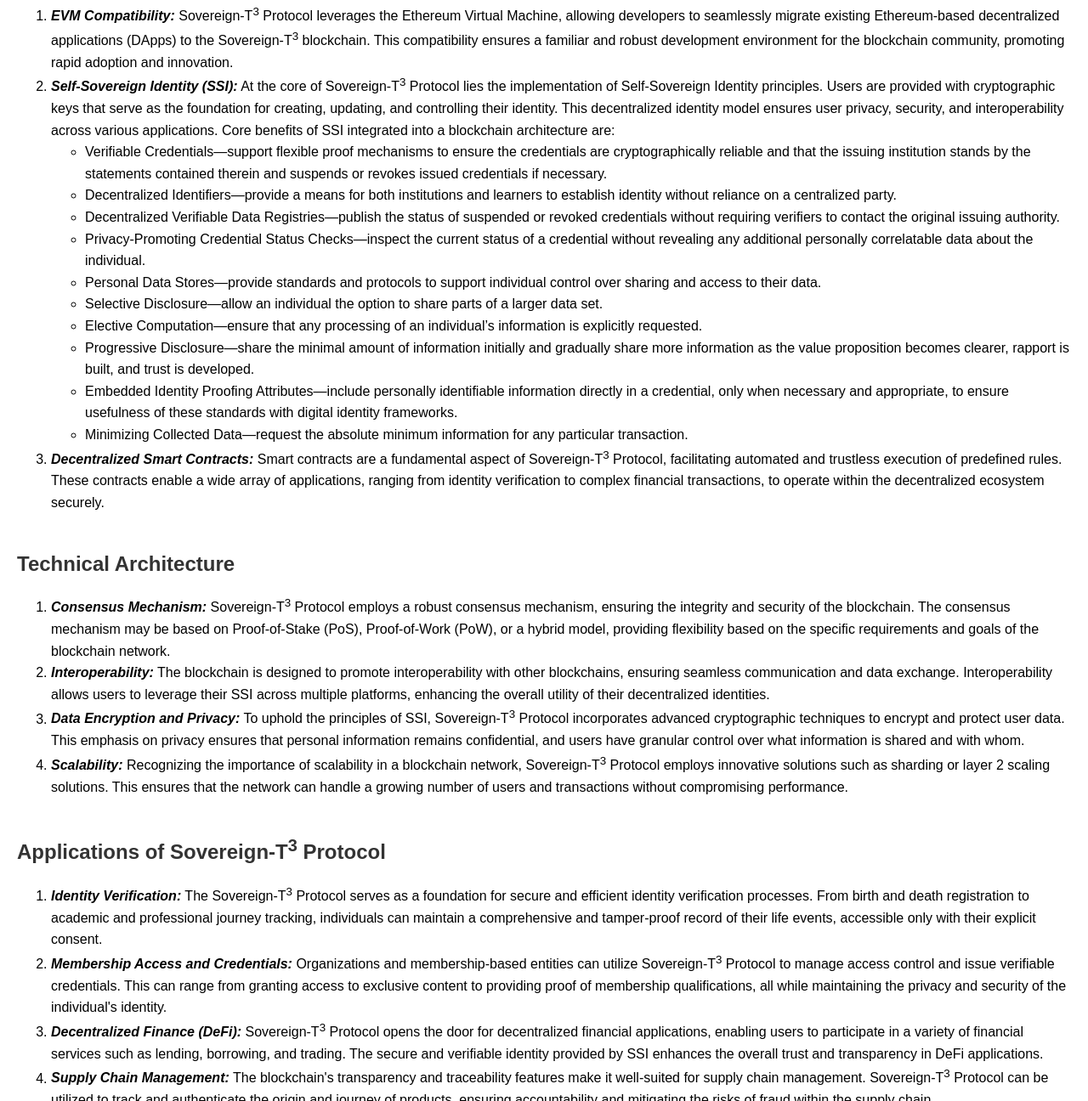
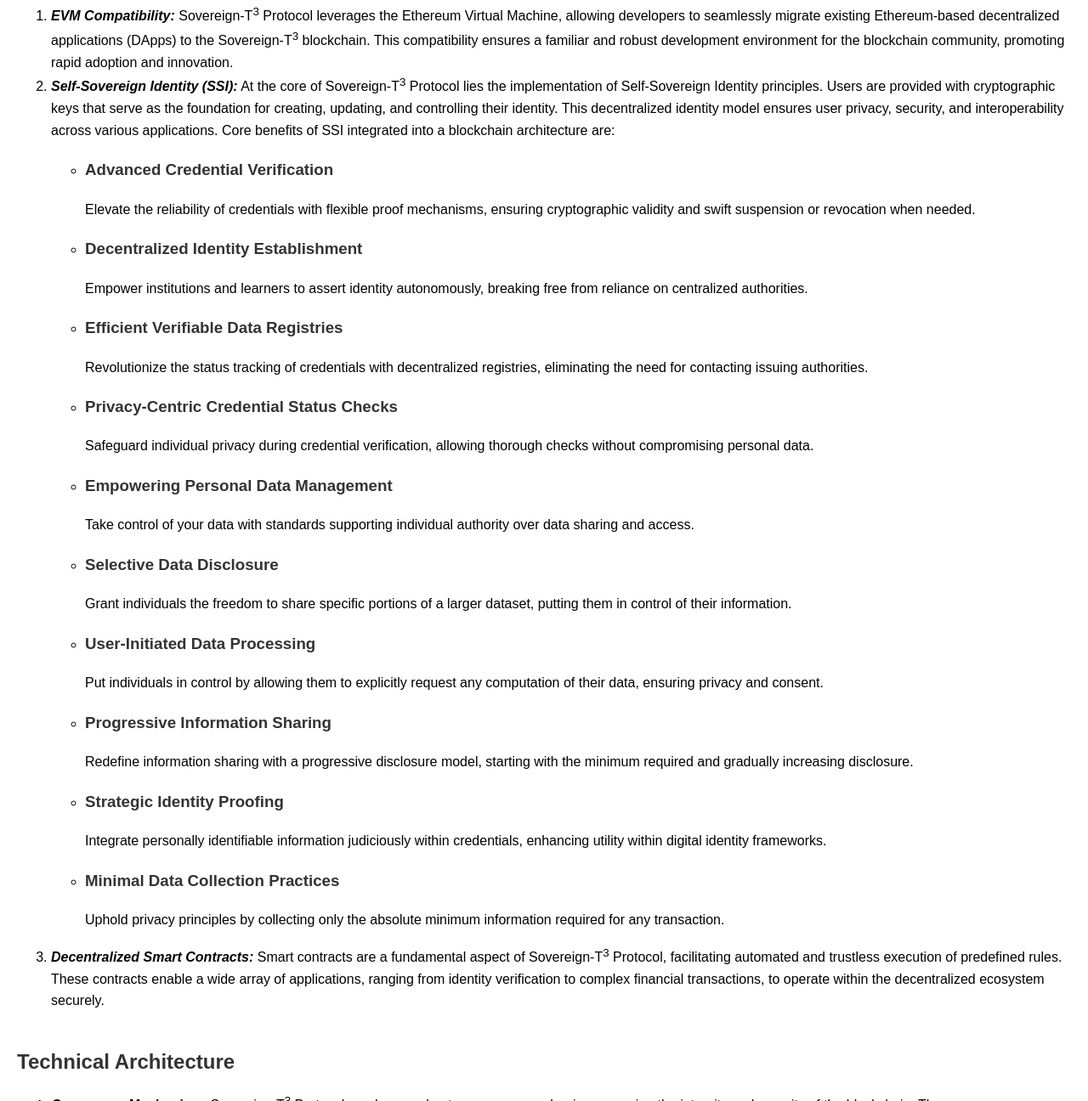
Before and after one commit to kesaviwebsolutions/Sovereign-T-Protocol-intro, a plain HTML site: page index.html in a window 1280 px wide. Shown: the part 1416-2712 px from the top of the page at 85% size. Drawn offline with Linux system fonts and the light colour scheme.

Commit message:
Update index.html

```diff
--- a/index.html
+++ b/index.html
@@ -235,53 +235,77 @@
         </li>
         <ul>
           <li>
-            Verifiable Credentials—support flexible proof mechanisms to ensure
-            the credentials are cryptographically reliable and that the issuing
-            institution stands by the statements contained therein and suspends
-            or revokes issued credentials if necessary.
+            <h3>Advanced Credential Verification</h3>
+            <p>
+              Elevate the reliability of credentials with flexible proof
+              mechanisms, ensuring cryptographic validity and swift suspension
+              or revocation when needed.
+            </p>
           </li>
           <li>
-            Decentralized Identifiers—provide a means for both institutions and
-            learners to establish identity without reliance on a centralized
-            party.
+            <h3>Decentralized Identity Establishment</h3>
+            <p>
+              Empower institutions and learners to assert identity autonomously,
+              breaking free from reliance on centralized authorities.
+            </p>
           </li>
           <li>
-            Decentralized Verifiable Data Registries—publish the status of
-            suspended or revoked credentials without requiring verifiers to
-            contact the original issuing authority.
+            <h3>Efficient Verifiable Data Registries</h3>
+            <p>
+              Revolutionize the status tracking of credentials with
+              decentralized registries, eliminating the need for contacting
+              issuing authorities.
+            </p>
           </li>
           <li>
-            Privacy-Promoting Credential Status Checks—inspect the current
-            status of a credential without revealing any additional personally
-            correlatable data about the individual.
+            <h3>Privacy-Centric Credential Status Checks</h3>
+            <p>
+              Safeguard individual privacy during credential verification,
+              allowing thorough checks without compromising personal data.
+            </p>
           </li>
           <li>
-            Personal Data Stores—provide standards and protocols to support
-            individual control over sharing and access to their data.
+            <h3>Empowering Personal Data Management</h3>
+            <p>
+              Take control of your data with standards supporting individual
+              authority over data sharing and access.
+            </p>
           </li>
           <li>
-            Selective Disclosure—allow an individual the option to share parts
-            of a larger data set.
+            <h3>Selective Data Disclosure</h3>
+            <p>
+              Grant individuals the freedom to share specific portions of a
+              larger dataset, putting them in control of their information.
+            </p>
           </li>
           <li>
-            Elective Computation—ensure that any processing of an individual’s
-            information is explicitly requested.
+            <h3>User-Initiated Data Processing</h3>
+            <p>
+              Put individuals in control by allowing them to explicitly request
+              any computation of their data, ensuring privacy and consent.
+            </p>
           </li>
           <li>
-            Progressive Disclosure—share the minimal amount of information
-            initially and gradually share more information as the value
-            proposition becomes clearer, rapport is built, and trust is
-            developed.
+            <h3>Progressive Information Sharing</h3>
+            <p>
+              Redefine information sharing with a progressive disclosure model,
+              starting with the minimum required and gradually increasing
+              disclosure.
+            </p>
           </li>
           <li>
-            Embedded Identity Proofing Attributes—include personally
-            identifiable information directly in a credential, only when
-            necessary and appropriate, to ensure usefulness of these standards
-            with digital identity frameworks.
+            <h3>Strategic Identity Proofing</h3>
+            <p>
+              Integrate personally identifiable information judiciously within
+              credentials, enhancing utility within digital identity frameworks.
+            </p>
           </li>
           <li>
-            Minimizing Collected Data—request the absolute minimum information
-            for any particular transaction.
+            <h3>Minimal Data Collection Practices</h3>
+            <p>
+              Uphold privacy principles by collecting only the absolute minimum
+              information required for any transaction.
+            </p>
           </li>
         </ul>
         <li>
```
